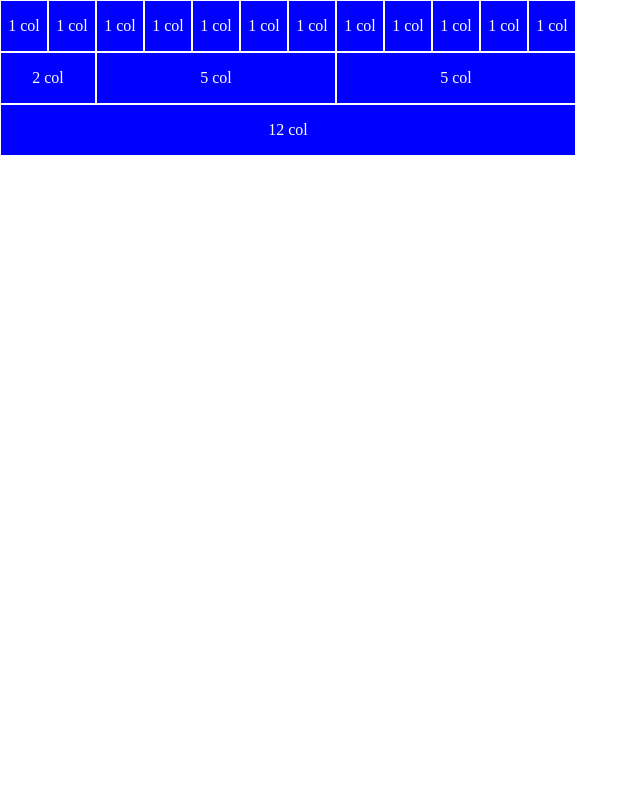
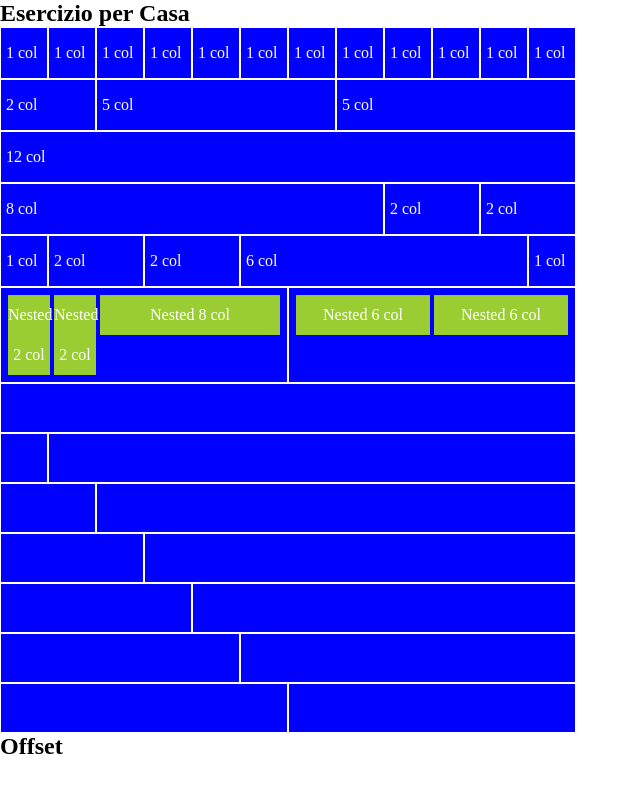
Before and after one commit to GiulianoPrimavera/html-css-12bool, a plain HTML site: page index.html in a window 1280 px wide. Shown: the whole page, without its empty margins (0-640 px from the left). Drawn offline with Linux system fonts and the light colour scheme.

Commit message:
completato prima sezione di esercizi

```diff
--- a/css/style.css
+++ b/css/style.css
@@ -9,7 +9,17 @@
     width: 100%;
     height: 100%;
     border: 1px solid white;
+    color: white;
+    padding: 5px;
+    line-height: 40px;
+    display: flex;
     text-align: center;
-    line-height: 50px;
+}
+
+.box_nested{
+    background-color: yellowgreen;
+    text-align: center;
+    margin: 1px;
     color: white;
+    border: 1px solid blue;
 }
--- a/index.html
+++ b/index.html
@@ -12,6 +12,7 @@
 
     <main>
         <div class="container">
+            <h2>Esercizio per Casa</h2>
             <!-- 1° riga 12/12 -->
             <section>
                 <div class="row">
@@ -46,6 +47,97 @@
                     <div class="col_xs_12"><div class="box">12 col</div></div>
                 </div>
             </section>
+
+            <!-- 4° riga 8-2-2 -->
+            <section>
+                <div class="row">
+                    <div class="col_xs_8"><div class="box">8 col</div></div>
+                    <div class="col_xs_2"><div class="box">2 col</div></div>
+                    <div class="col_xs_2"><div class="box">2 col</div></div>
+                </div>
+            </section>
+
+            <!-- 5° riga 1-2-2-6-1 -->
+            <section>
+                <div class="row">
+                    <div class="col_xs_1"><div class="box">1 col</div></div>
+                    <div class="col_xs_2"><div class="box">2 col</div></div>
+                    <div class="col_xs_2"><div class="box">2 col</div></div>
+                    <div class="col_xs_6"><div class="box">6 col</div></div>
+                    <div class="col_xs_1"><div class="box">1 col</div></div>
+                </div>
+            </section>
+
+            <!-- 6° riga, nested 6(2-2-8)-6(6-6) -->
+            <section>
+                <div class="row">
+                    <div class="col_xs_6">
+                        <div class="box">
+                            <div class="col_xs_2">
+                                <div class="box_nested">Nested 2 col</div>
+                            </div>
+                            <div class="col_xs_2">
+                                <div class="box_nested">Nested 2 col</div>
+                            </div>
+                            <div class="col_xs_8">
+                                <div class="box_nested">Nested 8 col</div>
+                            </div>
+                        </div>
+                    </div>
+                    <div class="col_xs_6">
+                        <div class="box">
+                            <div class="col_xs_6"><div class="box_nested">Nested 6 col</div></div>
+                            <div class="col_xs_6"><div class="box_nested">Nested 6 col</div></div>
+                        </div>
+                    </div>
+                </div>
+            </section>
+
+            <!-- 7°-13° riga -->
+            <section><!-- 1/12 -->
+                <div class="row">
+                    <div class="col_xs_12"><div class="box"></div class="box"></div>
+                </div>
+            </section>
+            <section><!-- 1-11 -->
+                <div class="row">
+                    <div class="col_xs_1"><div class="box"></div></div>
+                    <div class="col_xs_11"><div class="box"></div></div>
+                </div>
+            </section>
+            <section><!-- 2-10 -->
+                <div class="row">
+                    <div class="col_xs_2"><div class="box"></div></div>
+                    <div class="col_xs_10"><div class="box"></div></div>
+                </div>
+            </section>
+            <section><!-- 3-9 -->
+                <div class="row">
+                    <div class="col_xs_3"><div class="box"></div></div>
+                    <div class="col_xs_9"><div class="box"></div></div>
+                </div>
+            </section>
+            <section><!-- 4-8 -->
+                <div class="row">
+                    <div class="col_xs_4"><div class="box"></div></div>
+                    <div class="col_xs_8"><div class="box"></div></div>
+                </div>
+            </section>
+            <section><!-- 5-7 -->
+                <div class="row">
+                    <div class="col_xs_5"><div class="box"></div></div>
+                    <div class="col_xs_7"><div class="box"></div></div>
+                </div>
+            </section>
+            <section><!-- 6-6 -->
+                <div class="row">
+                    <div class="col_xs_6"><div class="box"></div></div>
+                    <div class="col_xs_6"><div class="box"></div></div>
+                </div>
+            </section>
+
+            <h2>Offset</h2>
+
         </div>
     </main>
 
```
